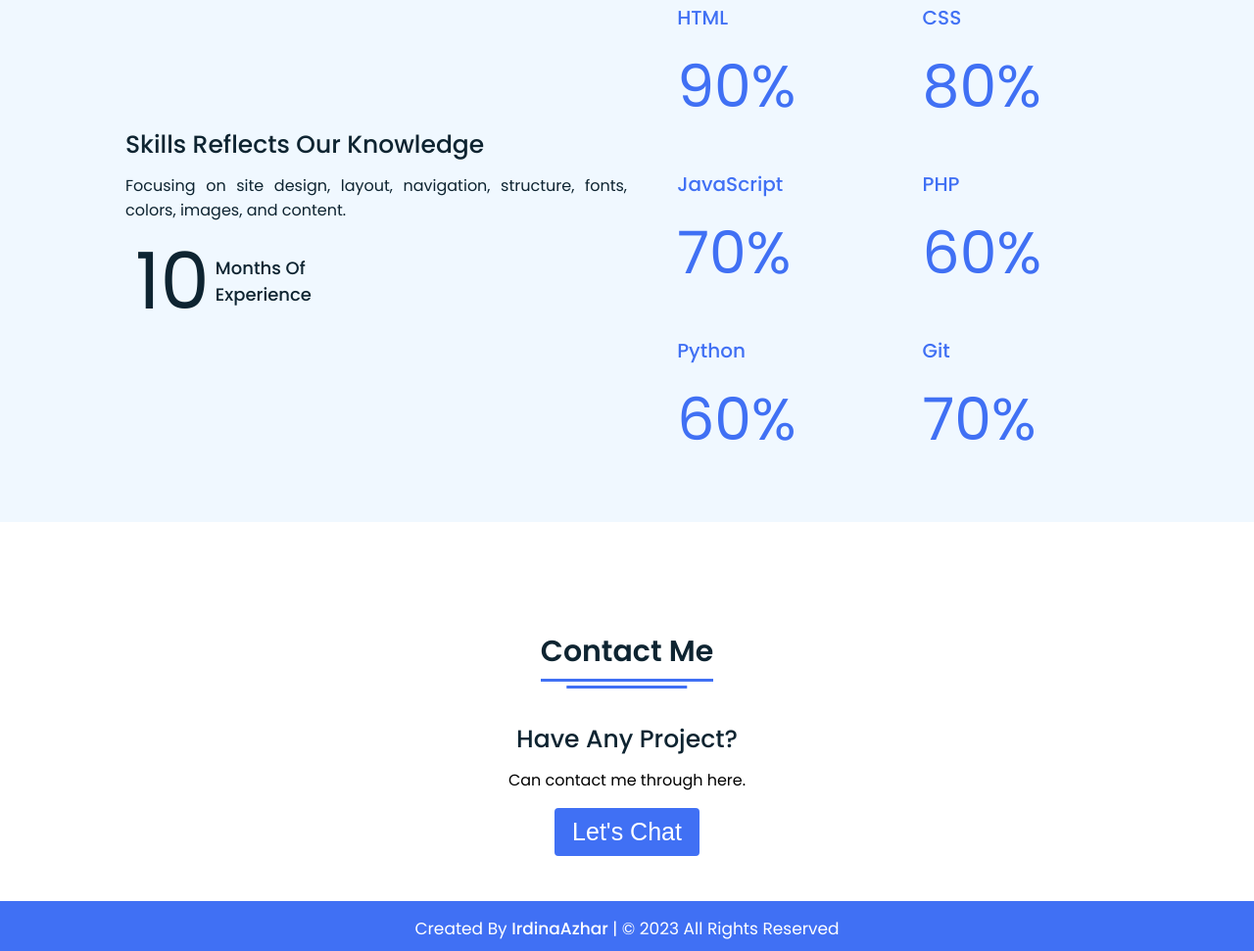
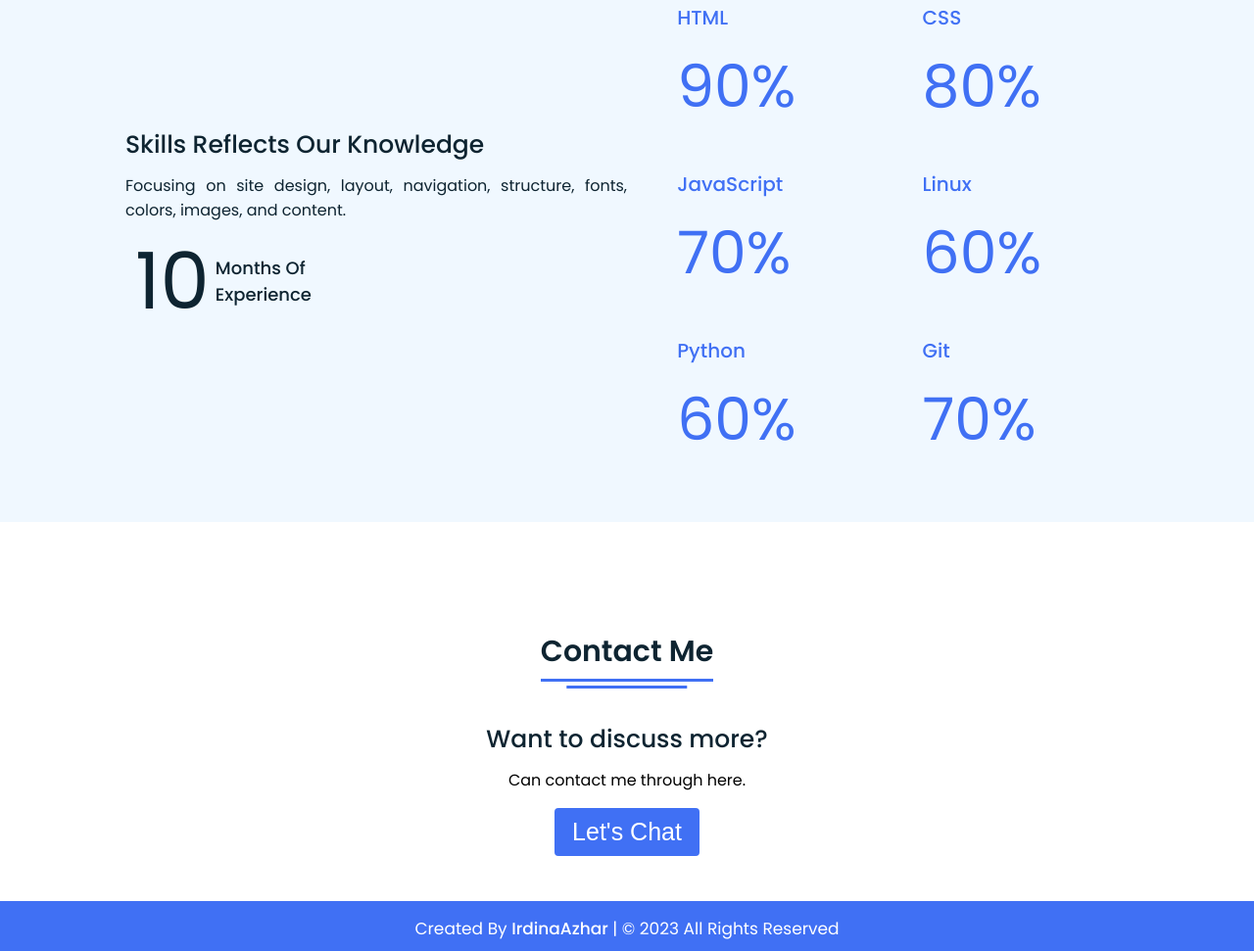
Before and after one commit to irdina97/porfolio.github.io, a plain HTML site: page index.html in a window 1280 px wide. Shown: the part 1650-2621 px from the top of the page at 98% size. Drawn offline with Linux system fonts and the light colour scheme.

Commit message:
Update index.html

```diff
--- a/index.html
+++ b/index.html
@@ -22,7 +22,6 @@
           <li><a href="#home">Home</a></li>
           <li><a href="#about">About</a></li>
           <li><a href="#skills">Skills</a></li>
-          <!-- <li><a href="#services">Services</a></li> -->
           <li><a href="#contact">Contact</a></li>
           <div class="cancel-btn">
             <i class="fas fa-times"></i>
@@ -37,7 +36,7 @@
     </div>
   </nav>
 
-<!-- Home Section Start -->
+<!-- Home Section-->
  <section class="home" id="home">
    <div class="home-content">
      <div class="text">
@@ -52,7 +51,7 @@
    </div>
  </section>
 
-<!-- About Section Start -->
+<!-- About Section-->
 <section class="about" id="about">
   <div class="content">
     <div class="title"><span>About Me</span></div>
@@ -71,7 +70,7 @@
   </div>
 </section>
 
-<!-- My Skill Section Start -->
+<!-- My Skill Section-->
 <!-- Section Tag and Other Div will same where we need to put same CSS -->
 <section class="skills" id="skills">
  <div class="content">
@@ -99,7 +98,7 @@
          <div class="per">70%</div>
        </div>
        <div class="box">
-         <div class="topic">PHP</div>
+         <div class="topic">Linux</div>
          <div class="per">60%</div>
        </div>
        <div class="box">
@@ -116,12 +115,12 @@
 </section>
 
 
-<!-- Contact Me section Start -->
+<!-- Contact Me section-->
 <section class="contact" id="contact">
   <div class="content">
     <div class="title"><span>Contact Me</span></div>
     <div class="text">
-      <div class="topic">Have Any Project?</div>
+      <div class="topic">Want to discuss more?</div>
       <p>Can contact me through here.</p>
       <div class="button">
         <button><a href="tel:+60134779685">Let's Chat</a></button>
@@ -130,7 +129,7 @@
   </div>
 </section>
 
-<!-- Footer Section Start -->
+<!-- Footer Section-->
 <footer>
   <div class="text">
     <span>Created By <a href="#">IrdinaAzhar</a> | &#169; 2023 All Rights Reserved</span>
```
